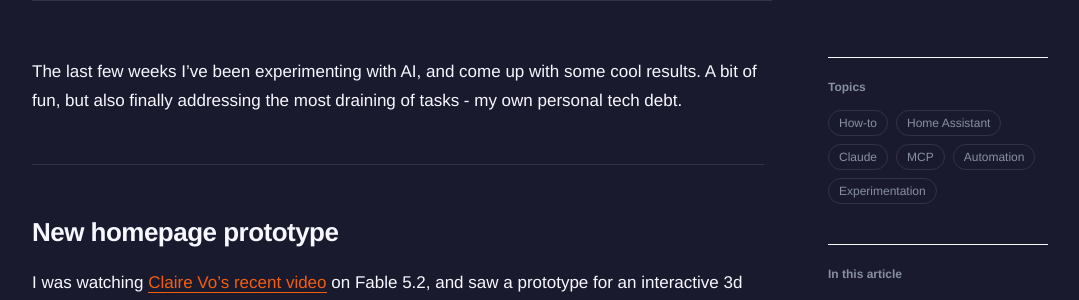
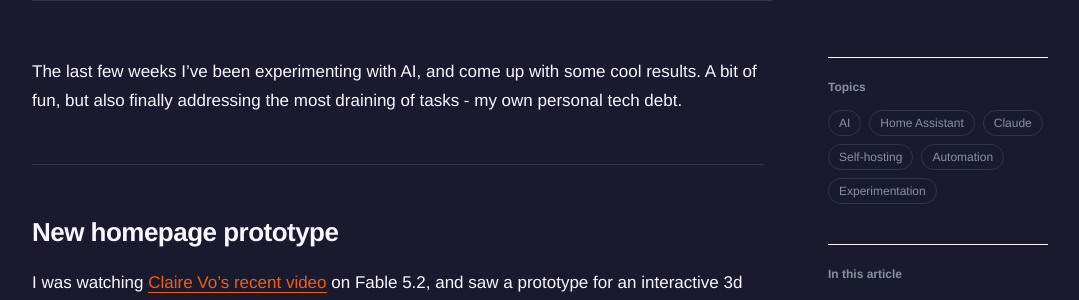
Before and after one commit to jacobpearson/jacobpearson.github.io, a Jekyll site: the page built from _posts/2026-11-12-experiments-in-ai.md, in a window 1280 px wide. Shown: the part 332-632 px from the top of the page, without its empty margins (100-1179 px from the left). Built offline with Jekyll 4.4.1, drawn with Linux system fonts in a browser that asks for light colours.

Commit message:
Swap How-to and MCP topics for AI and Self-hosting
Co-Authored-By: Claude Opus 5.5 <noreply@anthropic.com>

```diff
--- a/_posts/2026-11-12-experiments-in-ai.md
+++ b/_posts/2026-11-12-experiments-in-ai.md
@@ -4,7 +4,7 @@ title: "Experiments in AI"
 date: 2026-11-12
 category: Article
 read_time: 6
-tags: [How-to, Home Assistant, Claude, MCP, Automation, Experimentation]
+tags: [AI, Home Assistant, Claude, Self-hosting, Automation, Experimentation]
 toc:
   - { id: "new-homepage-prototype", title: "New homepage prototype" }
   - { id: "redesigning-home-assistants-dashboard", title: "Redesigning Home Assistant's Dashboard" }
```
